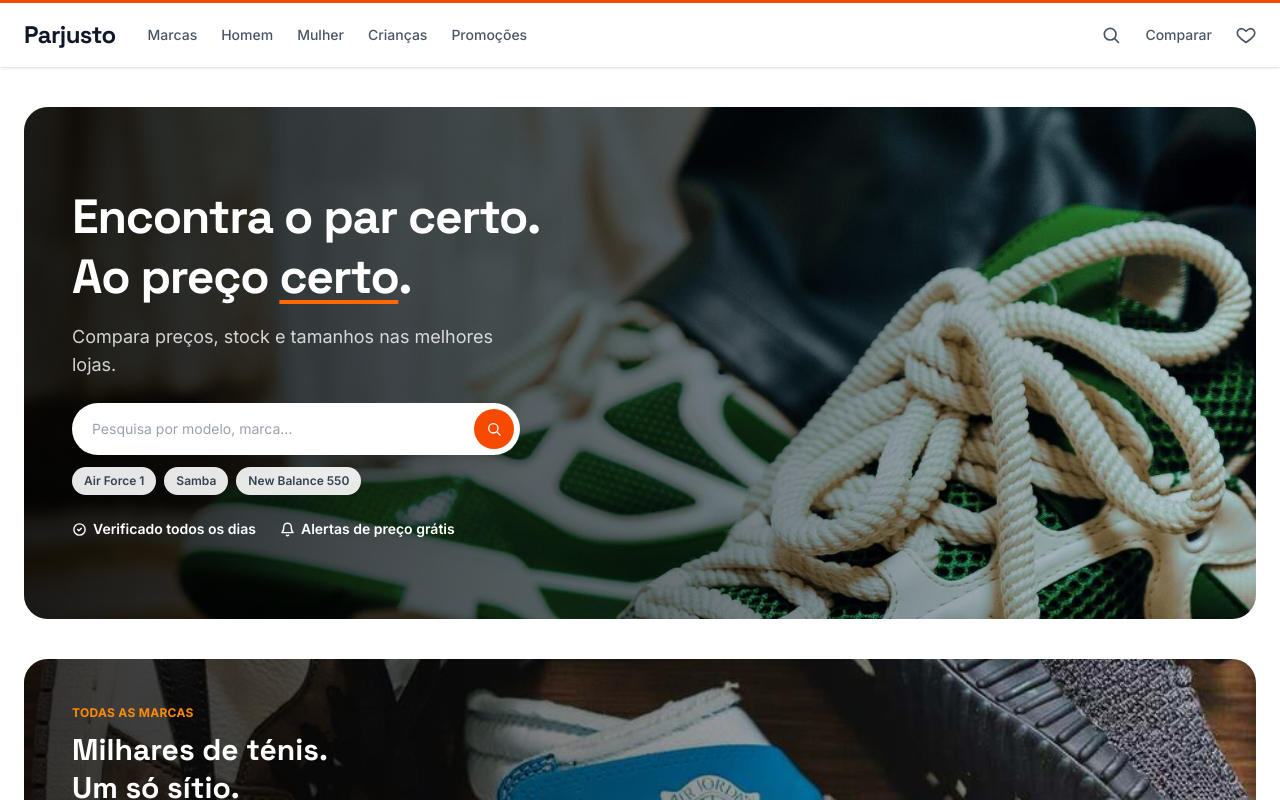
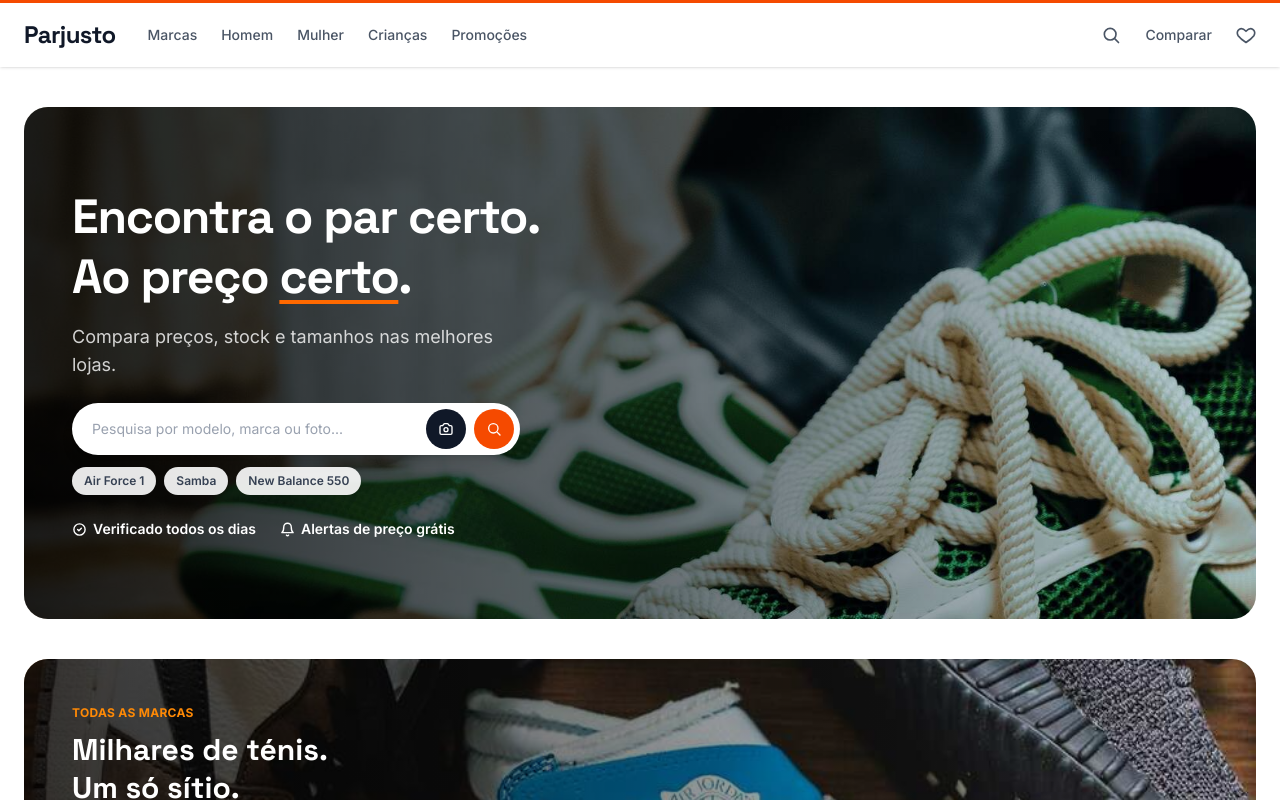
Before and after one commit to jorgeMiguel20/tenisfy-web, a Next.js app: page / in a window 1280 px wide. Shown: the top 800 px of the page. Built offline with nearby package versions, Linux system fonts and the light colour scheme; no server answers; the database is empty.

Commit message:
Add files via upload
Voltei a pôr o ícone da câmara na barra de pesquisa

```diff
--- a/components/HomeHero.tsx
+++ b/components/HomeHero.tsx
@@ -35,14 +35,27 @@ export default function HomeHero() {
         </p>
 
         {/* Pesquisa real: formulário GET simples, sem precisar de JS —
-            "/" já lê ?q= (ver ProductGrid.tsx) e aplica-o à grelha abaixo. */}
+            "/" já lê ?q= (ver ProductGrid.tsx) e aplica-o à grelha abaixo. O
+            ícone de câmara leva ao botão real de "Pesquisar por foto" no
+            catálogo (#catalogo) em vez de duplicar aqui a lógica de upload -
+            um só sítio a fazer a pesquisa por imagem de verdade. */}
         <form action="/#catalogo" method="get" className="mt-6 flex items-center gap-2 bg-white rounded-full p-1.5 pl-5 shadow-lg max-w-md">
           <input
             type="text"
             name="q"
-            placeholder="Pesquisa por modelo, marca..."
+            placeholder="Pesquisa por modelo, marca ou foto..."
             className="flex-1 min-w-0 text-sm text-gray-900 placeholder:text-gray-400 outline-none bg-transparent"
           />
+          <Link
+            href="/#catalogo"
+            aria-label="Pesquisar por foto"
+            className="w-10 h-10 rounded-full bg-gray-900 hover:bg-gray-800 transition-colors flex items-center justify-center text-white shrink-0"
+          >
+            <svg width="16" height="16" viewBox="0 0 24 24" fill="none" stroke="currentColor" strokeWidth="2" strokeLinecap="round" strokeLinejoin="round">
+              <path strokeLinecap="round" strokeLinejoin="round" d="M3 9a2 2 0 012-2h.93a2 2 0 001.664-.89l.812-1.22A2 2 0 0110.07 4h3.86a2 2 0 011.664.89l.812 1.22A2 2 0 0018.07 7H19a2 2 0 012 2v9a2 2 0 01-2 2H5a2 2 0 01-2-2V9z" />
+              <circle cx="12" cy="13" r="3" />
+            </svg>
+          </Link>
           <button
             type="submit"
             aria-label="Pesquisar"
```
